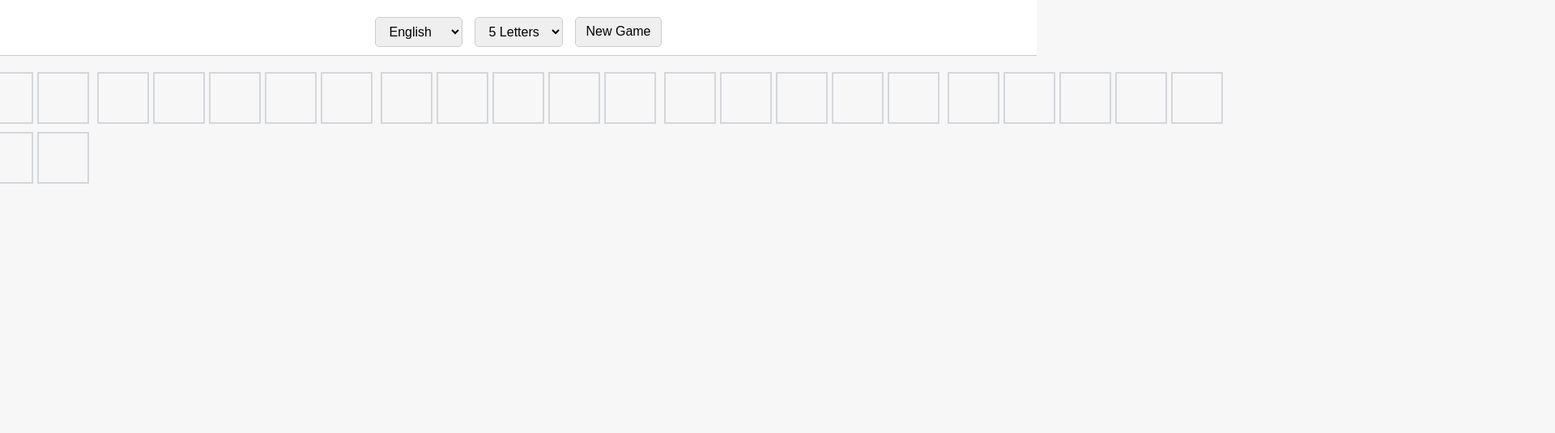
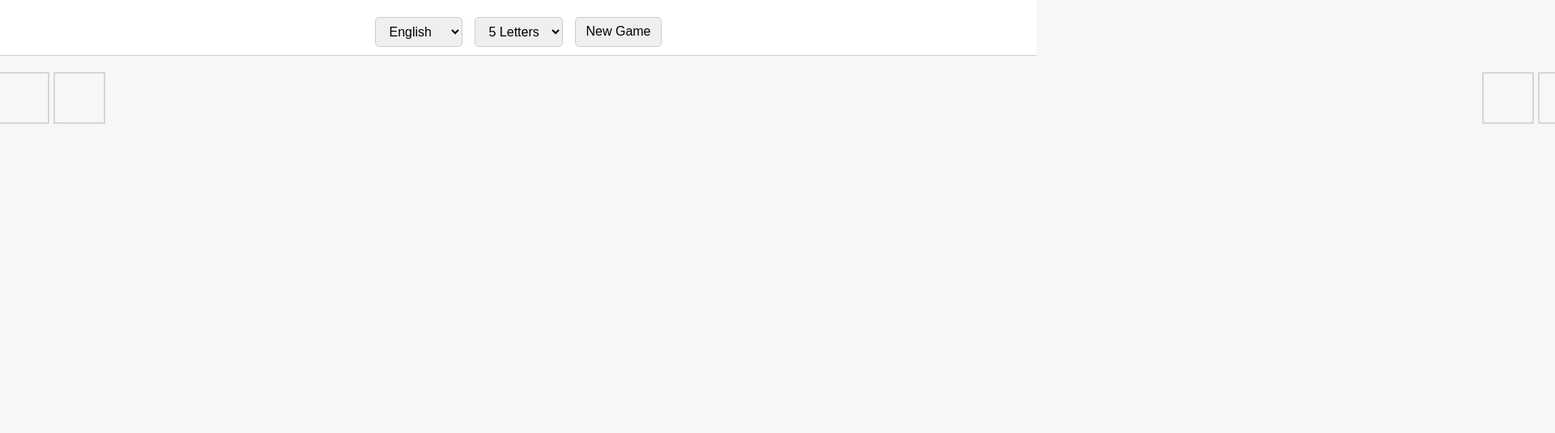
Before and after one commit to lkodanko/word-learner, a plain HTML site: page index.html in a window 1280 px wide. Shown: the part 69-604 px from the top of the page at 81% size, 1920 px wide, since content can reach past the window. Drawn offline with Linux system fonts and the light colour scheme.

Commit message:
Update style.css

```diff
--- a/style.css
+++ b/style.css
@@ -44,7 +44,7 @@ select, button {
 #game-board {
     display: grid;
     grid-template-rows: repeat(6, 1fr);
-    gap: 10px; /* CHANGED: Increased gap for better row separation */
+    gap: 100%; /* CHANGED: Increased gap for better row separation */
     padding: 20px;
 }
 
```
